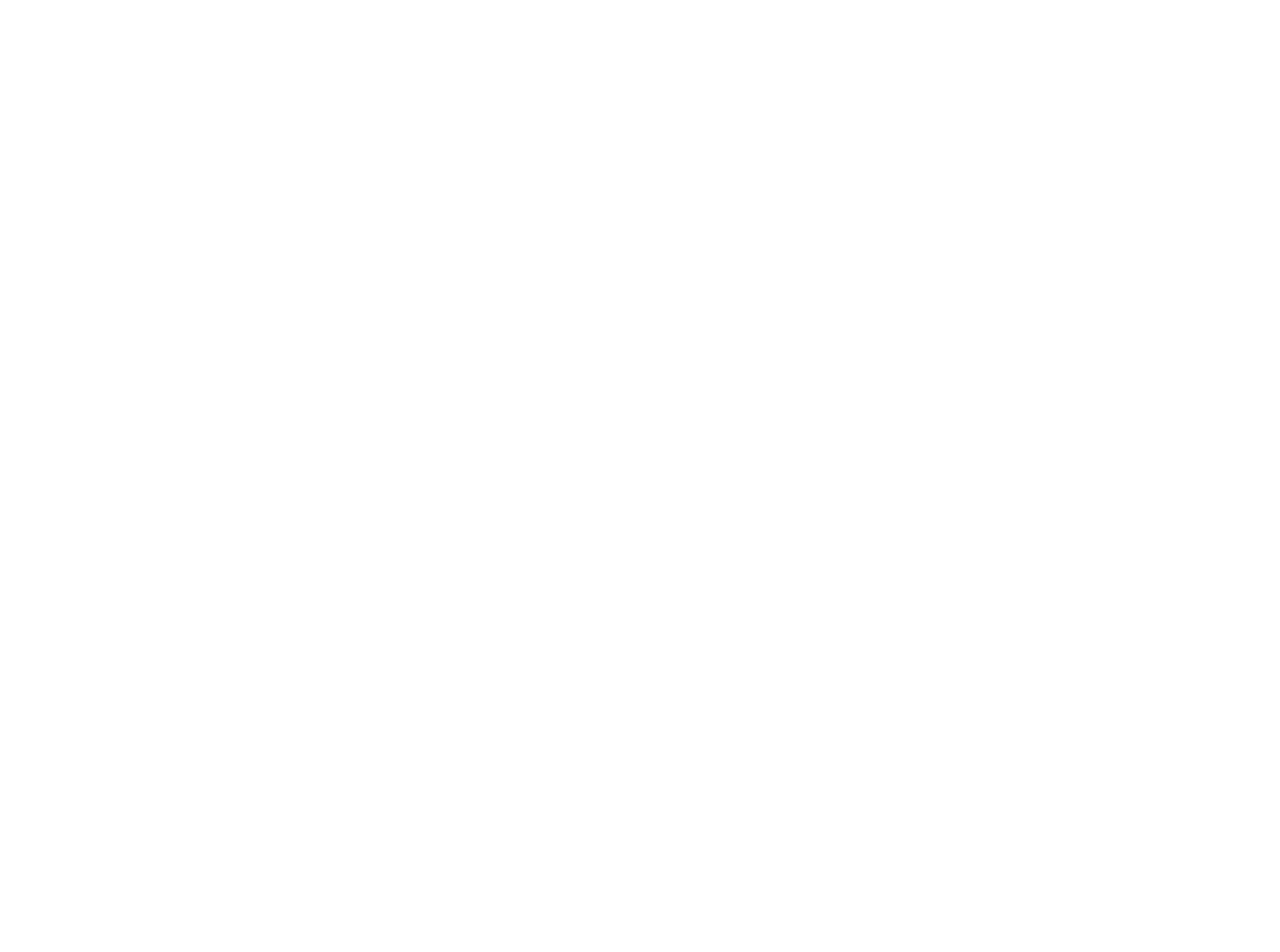
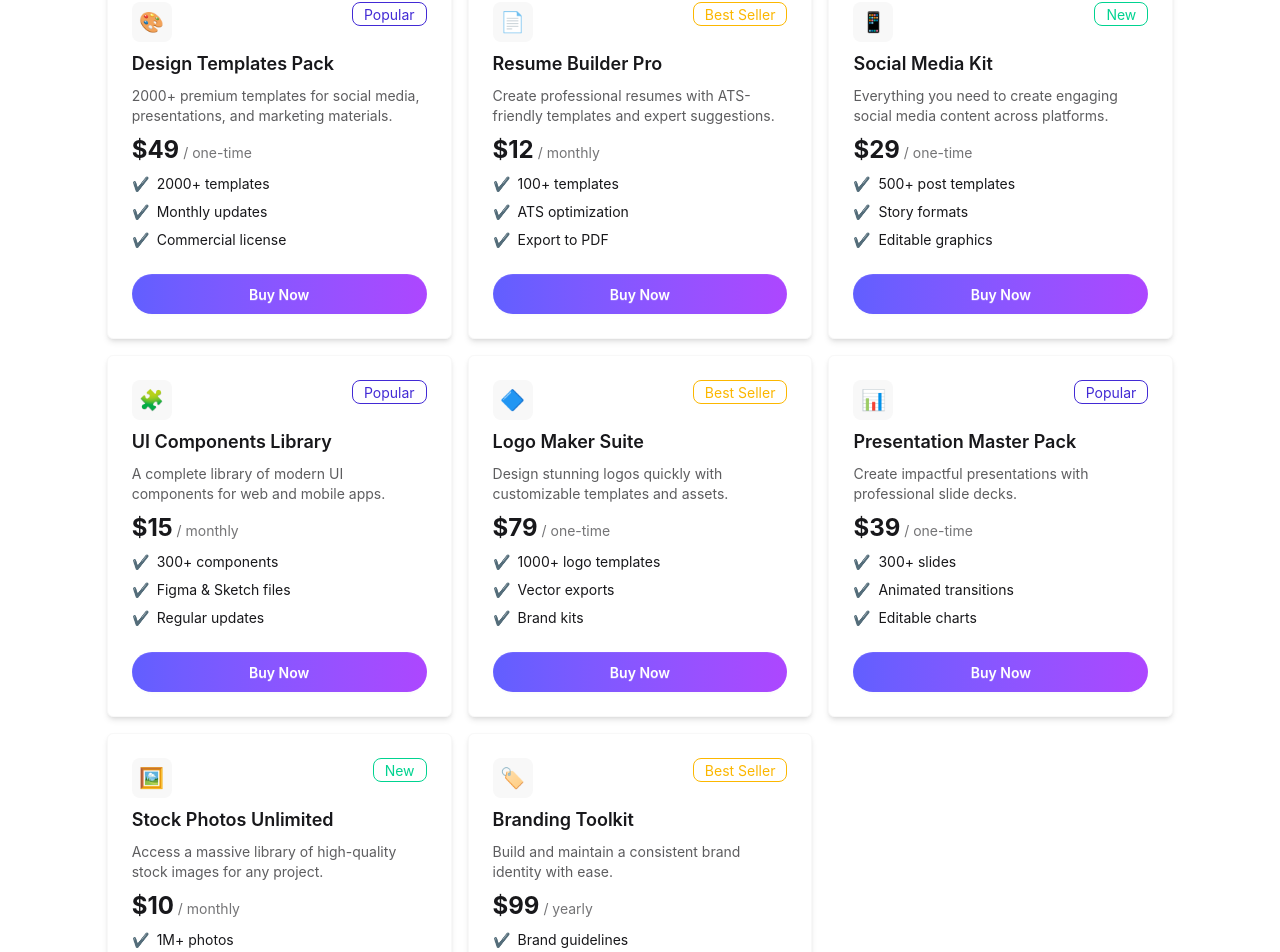
Before and after one commit to Sanyul-islam/Digi-Tools-Platform, a React (Vite) app: page / in a window 1280 px wide. Shown: the part 1366-2318 px from the top of the page. Before the commit the page ends 1332 px from the top, so only its background shows below. Built offline with nearby package versions, Linux system fonts and the light colour scheme.

Commit message:
card and card funtionality  added

```diff
--- /dev/null
+++ b/public/DigitoolsApi.json
@@ -0,0 +1,90 @@
+[
+  {
+    "id": "prod_001",
+    "name": "Design Templates Pack",
+    "description": "2000+ premium templates for social media, presentations, and marketing materials.",
+    "price": 49,
+    "period": "one-time",
+    "tag": "Popular",
+    "tagType": "popular",
+    "features": ["2000+ templates", "Monthly updates", "Commercial license"],
+    "icon": "🎨"
+  },
+  {
+    "id": "prod_002",
+    "name": "Resume Builder Pro",
+    "description": "Create professional resumes with ATS-friendly templates and expert suggestions.",
+    "price": 12,
+    "period": "monthly",
+    "tag": "Best Seller",
+    "tagType": "best seller",
+    "features": ["100+ templates", "ATS optimization", "Export to PDF"],
+    "icon": "📄"
+  },
+  {
+    "id": "prod_003",
+    "name": "Social Media Kit",
+    "description": "Everything you need to create engaging social media content across platforms.",
+    "price": 29,
+    "period": "one-time",
+    "tag": "New",
+    "tagType": "new",
+    "features": ["500+ post templates", "Story formats", "Editable graphics"],
+    "icon": "📱"
+  },
+  {
+    "id": "prod_004",
+    "name": "UI Components Library",
+    "description": "A complete library of modern UI components for web and mobile apps.",
+    "price": 15,
+    "period": "monthly",
+    "tag": "Popular",
+    "tagType": "popular",
+    "features": ["300+ components", "Figma & Sketch files", "Regular updates"],
+    "icon": "🧩"
+  },
+  {
+    "id": "prod_005",
+    "name": "Logo Maker Suite",
+    "description": "Design stunning logos quickly with customizable templates and assets.",
+    "price": 79,
+    "period": "one-time",
+    "tag": "Best Seller",
+    "tagType": "best seller",
+    "features": ["1000+ logo templates", "Vector exports", "Brand kits"],
+    "icon": "🔷"
+  },
+  {
+    "id": "prod_006",
+    "name": "Presentation Master Pack",
+    "description": "Create impactful presentations with professional slide decks.",
+    "price": 39,
+    "period": "one-time",
+    "tag": "Popular",
+    "tagType": "popular",
+    "features": ["300+ slides", "Animated transitions", "Editable charts"],
+    "icon": "📊"
+  },
+  {
+    "id": "prod_007",
+    "name": "Stock Photos Unlimited",
+    "description": "Access a massive library of high-quality stock images for any project.",
+    "price": 10,
+    "period": "monthly",
+    "tag": "New",
+    "tagType": "new",
+    "features": ["1M+ photos", "Royalty-free", "HD downloads"],
+    "icon": "🖼️"
+  },
+  {
+    "id": "prod_008",
+    "name": "Branding Toolkit",
+    "description": "Build and maintain a consistent brand identity with ease.",
+    "price": 99,
+    "period": "yearly",
+    "tag": "Best Seller",
+    "tagType": "best seller",
+    "features": ["Brand guidelines", "Color palettes", "Typography sets"],
+    "icon": "🏷️"
+  }
+]
--- a/src/App.jsx
+++ b/src/App.jsx
@@ -4,7 +4,15 @@
 import Herosection from './components/Navbar/Herosection'
 import Navbar from './components/Navbar/Navbar'
 import RatingSection from './components/Rating/RatingSection'
+import DigitalTools from "./components/DigitalTools/DigitalTools";
+import Card from './components/Card/Card'
 
+
+const getApi = async()=>{
+ const res = await fetch("/public/DigitoolsApi.json")
+ return res.json()
+}
+const Apipromise = getApi()
 function App() {
 
   return (
@@ -12,6 +20,8 @@
       <Navbar></Navbar>
       <Herosection></Herosection>
       <RatingSection></RatingSection>
+      <DigitalTools></DigitalTools>
+      <Card Apipromise = {Apipromise}></Card>
       <Footer></Footer>
     </>
   )
--- /dev/null
+++ b/src/components/Card/Card.jsx
@@ -0,0 +1,18 @@
+import React, { use } from 'react';
+import CardBtn from './CardBtn';
+
+const Card = ({ Apipromise }) => {
+
+  const cardApi = use(Apipromise);
+  console.log(cardApi)
+    return (
+      <div className="w-10/12 grid grid-cols-1 md:grid-cols-3 mx-auto my-4 gap-4">
+        {cardApi.map((card) => (
+
+            <CardBtn key={card.id} card={card}></CardBtn>
+        ))}
+      </div>
+    );
+};
+
+export default Card;
--- /dev/null
+++ b/src/components/Card/CardBtn.jsx
@@ -0,0 +1,74 @@
+import React, { useState } from 'react';
+
+const CardBtn = ({card}) => {
+    const [isbuy,setisbuy] = useState(false)
+    const Handleisbuy = ()=>{
+        setisbuy(true)
+    }
+
+    return (
+      <div
+        key={card.id}
+        className="card-body w-full bg-base-100 shadow-md border border-base-200 rounded-md"
+      >
+        <div className="flex justify-between items-start">
+          <div className="w-10 h-10 flex items-center justify-center rounded-lg bg-base-200 text-xl">
+            {card.icon}
+          </div>
+
+          {card.tag === "Popular" && (
+            <span className="badge badge-primary badge-outline">
+              {card.tag}
+            </span>
+          )}
+
+          {card.tag === "Best Seller" && (
+            <span className="badge badge-warning badge-outline">
+              {card.tag}
+            </span>
+          )}
+
+          {card.tag === "New" && (
+            <span className="badge badge-success badge-outline">
+              {card.tag}
+            </span>
+          )}
+        </div>
+
+        <h2 className="card-title text-lg font-semibold">{card.name}</h2>
+
+        <p className="text-sm text-base-content/70">{card.description}</p>
+
+        <div className="text-2xl font-bold">
+          ${card.price}
+          <span className="text-sm font-normal text-base-content/60">
+            {" "}
+            / {card.period}
+          </span>
+        </div>
+
+        <ul className="space-y-2 text-sm">
+          <li className="flex items-center gap-2">
+            <span className="text-success">✔</span> {card.features[0]}
+          </li>
+          <li className="flex items-center gap-2">
+            <span className="text-success">✔</span> {card.features[1]}
+          </li>
+          <li className="flex items-center gap-2">
+            <span className="text-success">✔</span> {card.features[2]}
+          </li>
+        </ul>
+
+        <div className="card-actions mt-4">
+          <button
+            onClick={Handleisbuy}
+            className="btn w-full rounded-full text-white border-0 bg-linear-to-r from-indigo-500 to-purple-500 hover:from-purple-600 hover:to-indigo-600"
+          >
+            {isbuy? "Purchased" : "Buy Now"}
+          </button>
+        </div>
+      </div>
+    );
+};
+
+export default CardBtn;
--- /dev/null
+++ b/src/components/DigitalTools/DigitalTools.jsx
@@ -0,0 +1,29 @@
+import React from 'react';
+
+const DigitalTools = () => {
+  return (
+    <div className="bg-base-100 flex items-start justify-center pt-16">
+      <div className="rounded-xl p-10 text-center max-w-3xl w-full">
+        <h1 className="text-3xl md:text-4xl font-bold text-base-content">
+          Premium Digital Tools
+        </h1>
+
+        <p className="text-base-content/70 mt-3 max-w-xl mx-auto">
+          Choose from our curated collection of premium digital products
+          designed to boost your productivity and creativity.
+        </p>
+
+        <div className="flex items-center justify-center gap-2 mt-6">
+          <button className="btn btn-primary rounded-full px-6 bg-linear-to-r from-indigo-600 to-purple-600">
+            Products
+          </button>
+          <button className="btn btn-primary rounded-full px-6">
+            Cart (2)
+          </button>
+        </div>
+      </div>
+    </div>
+  );
+};
+
+export default DigitalTools;
--- a/src/components/Navbar/Navbar.jsx
+++ b/src/components/Navbar/Navbar.jsx
@@ -51,7 +51,7 @@
                 </li>
               </ul>
             </div>
-            <a>
+            <a className='hidden md:flex'>
               <img src={HomeIcon} alt="" />
             </a>
           </div>
@@ -85,7 +85,7 @@
                 <a className="btn rounded-full">login</a>
               </li>
               <li>
-                <a className="btn rounded-full bg-linear-to-r from-[#4F39F6] to-[#9514FA] text-white">
+                <a className="btn rounded-full bg-linear-to-r from-[#4F39F6] to-[#9514FA] text-white text-[10px] md:text-[16px]">
                   Get Started
                 </a>
               </li>
```
